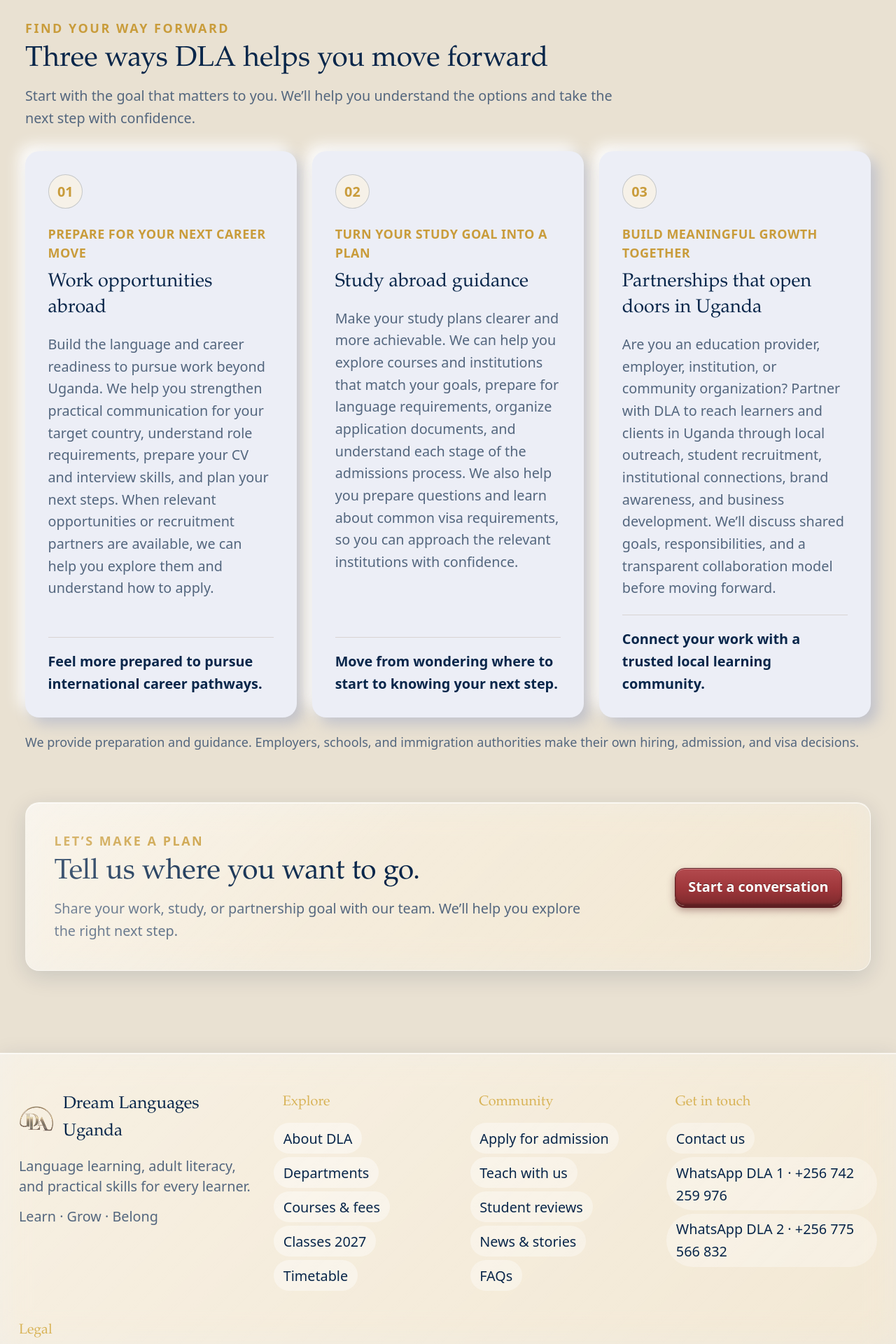
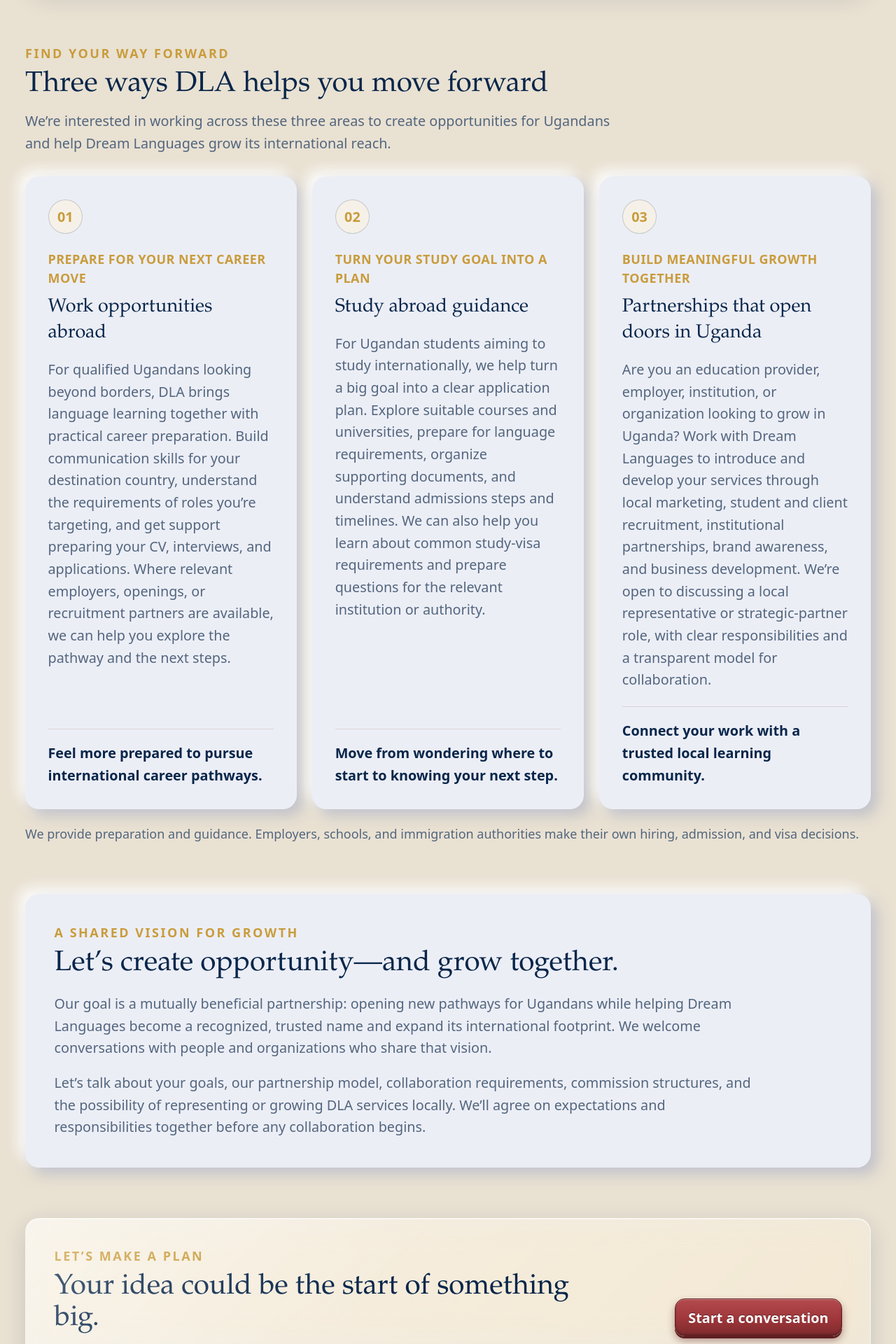
Before and after one commit to Aciddonself/Dream-Languages-Online-Platform, a Next.js app: page /dla-opportunities in a window 1280 px wide. Shown: the part 880-2800 px from the top of the page at 70% size. Built offline with nearby package versions, Linux system fonts and the light colour scheme.

Commit message:
Expand DLA opportunity pathways and partnership details

```diff
--- a/src/app/dla-opportunities/page.tsx
+++ b/src/app/dla-opportunities/page.tsx
@@ -14,7 +14,7 @@ const opportunities = [
     eyebrow: "Prepare for your next career move",
     title: "Work opportunities abroad",
     description:
-      "Build the language and career readiness to pursue work beyond Uganda. We help you strengthen practical communication for your target country, understand role requirements, prepare your CV and interview skills, and plan your next steps. When relevant opportunities or recruitment partners are available, we can help you explore them and understand how to apply.",
+      "For qualified Ugandans looking beyond borders, DLA brings language learning together with practical career preparation. Build communication skills for your destination country, understand the requirements of roles you’re targeting, and get support preparing your CV, interviews, and applications. Where relevant employers, openings, or recruitment partners are available, we can help you explore the pathway and the next steps.",
     takeaway: "Feel more prepared to pursue international career pathways.",
   },
   {
@@ -22,7 +22,7 @@ const opportunities = [
     eyebrow: "Turn your study goal into a plan",
     title: "Study abroad guidance",
     description:
-      "Make your study plans clearer and more achievable. We can help you explore courses and institutions that match your goals, prepare for language requirements, organize application documents, and understand each stage of the admissions process. We also help you prepare questions and learn about common visa requirements, so you can approach the relevant institutions with confidence.",
+      "For Ugandan students aiming to study internationally, we help turn a big goal into a clear application plan. Explore suitable courses and universities, prepare for language requirements, organize supporting documents, and understand admissions steps and timelines. We can also help you learn about common study-visa requirements and prepare questions for the relevant institution or authority.",
     takeaway: "Move from wondering where to start to knowing your next step.",
   },
   {
@@ -30,7 +30,7 @@ const opportunities = [
     eyebrow: "Build meaningful growth together",
     title: "Partnerships that open doors in Uganda",
     description:
-      "Are you an education provider, employer, institution, or community organization? Partner with DLA to reach learners and clients in Uganda through local outreach, student recruitment, institutional connections, brand awareness, and business development. We’ll discuss shared goals, responsibilities, and a transparent collaboration model before moving forward.",
+      "Are you an education provider, employer, institution, or organization looking to grow in Uganda? Work with Dream Languages to introduce and develop your services through local marketing, student and client recruitment, institutional partnerships, brand awareness, and business development. We’re open to discussing a local representative or strategic-partner role, with clear responsibilities and a transparent model for collaboration.",
     takeaway: "Connect your work with a trusted local learning community.",
   },
 ];
@@ -52,7 +52,7 @@ export default function DlaOpportunitiesPage() {
           Your next chapter can reach beyond borders.
         </h1>
         <p className="mt-5 max-w-3xl text-lg leading-relaxed text-[var(--text-muted)] sm:text-xl">
-          Dream Languages Uganda helps people prepare for international work and study—and helps organizations build a stronger local presence. Bring us your ambition. We’ll help you find a practical place to begin.
+          Dream Languages Uganda helps qualified Ugandans prepare for work and study abroad, while helping organizations connect with people and partners here at home. Bring us your ambition or your partnership idea. We’ll help you find a practical place to begin.
         </p>
         <div className="mt-8 flex flex-wrap gap-3">
           <Link
@@ -82,7 +82,7 @@ export default function DlaOpportunitiesPage() {
             Three ways DLA helps you move forward
           </h2>
           <p className="mt-3 text-[var(--text-muted)]">
-            Start with the goal that matters to you. We’ll help you understand the options and take the next step with confidence.
+            We’re interested in working across these three areas to create opportunities for Ugandans and help Dream Languages grow its international reach.
           </p>
         </div>
 
@@ -115,16 +115,33 @@ export default function DlaOpportunitiesPage() {
         </p>
       </section>
 
+      <section aria-labelledby="partnership-heading" className="mt-12 sm:mt-16">
+        <GlassCard className="p-6 sm:p-9">
+          <p className="mb-2 text-sm font-semibold uppercase tracking-[0.14em] text-[var(--brand-primary)]">
+            A shared vision for growth
+          </p>
+          <h2 id="partnership-heading" className="display-font text-3xl font-bold sm:text-4xl">
+            Let’s create opportunity—and grow together.
+          </h2>
+          <p className="mt-4 max-w-4xl leading-relaxed text-[var(--text-muted)]">
+            Our goal is a mutually beneficial partnership: opening new pathways for Ugandans while helping Dream Languages become a recognized, trusted name and expand its international footprint. We welcome conversations with people and organizations who share that vision.
+          </p>
+          <p className="mt-4 max-w-4xl leading-relaxed text-[var(--text-muted)]">
+            Let’s talk about your goals, our partnership model, collaboration requirements, commission structures, and the possibility of representing or growing DLA services locally. We’ll agree on expectations and responsibilities together before any collaboration begins.
+          </p>
+        </GlassCard>
+      </section>
+
       <GlassCard className="mt-12 flex flex-col items-start justify-between gap-6 p-6 sm:mt-16 sm:flex-row sm:items-center sm:p-9" strong>
         <div className="max-w-2xl">
           <p className="mb-2 text-sm font-semibold uppercase tracking-[0.14em] text-[var(--brand-primary)]">
             Let’s make a plan
           </p>
           <h2 className="display-font text-3xl font-bold sm:text-4xl">
-            Tell us where you want to go.
+            Your idea could be the start of something big.
           </h2>
           <p className="mt-3 text-[var(--text-muted)]">
-            Share your work, study, or partnership goal with our team. We’ll help you explore the right next step.
+            Tell us whether you’re exploring work abroad, planning to study, or ready to partner with DLA in Uganda. Let’s explore the next step together.
           </p>
         </div>
         <Link
```
